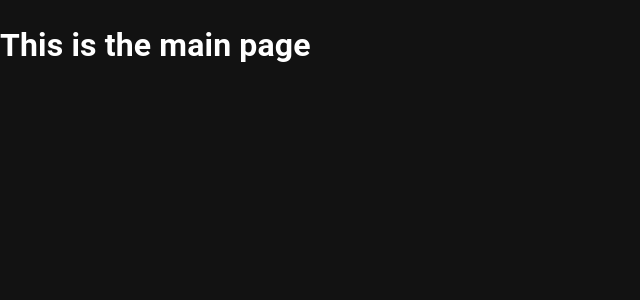
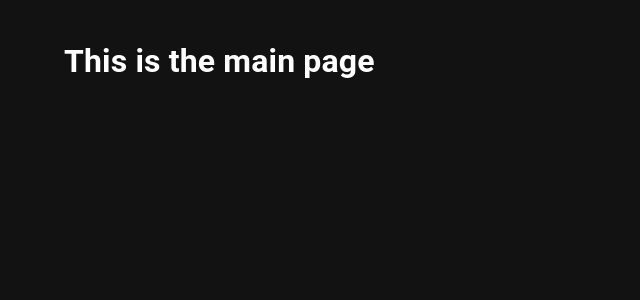
Before and after one commit to xianjinseow92/profile-page-edit, a React (Create React App) app: page /home in a window 1280 px wide. Shown: the top 300 px of the page, without its empty margins (0-640 px from the left). Built offline with nearby package versions, Linux system fonts and the light colour scheme.

Commit message:
add page layout component for consistent alignment in all pages

```diff
--- a/src/routes/AppRoutes.tsx
+++ b/src/routes/AppRoutes.tsx
@@ -3,17 +3,22 @@ import map from "lodash/map";
 import get from "lodash/get";
 import { IRoute } from "types";
 import routes, { paths } from "./routes";
-// import AppLayout from "layout/AppLayout"; // contains header that does navigation back to main page
+import PageLayout from "components/layout/PageLayout"; // contains header that does navigation back to main page
 
 const AppRoutes = () => {
   return (
+    <PageLayout>
       <Routes>
         {map(routes, (route: IRoute) => (
           <Route path={route.path} element={route.component} key={route.path} />
         ))}
         {/* Redirects to home page on every route that does not match all routes that exist */}
-      <Route path="*" element={<Navigate to={get(paths, "HOME")} replace />} />
+        <Route
+          path="*"
+          element={<Navigate to={get(paths, "HOME")} replace />}
+        />
       </Routes>
+    </PageLayout>
   );
 };
 
```
Lines whose indentation alone changed are shown as unchanged.
